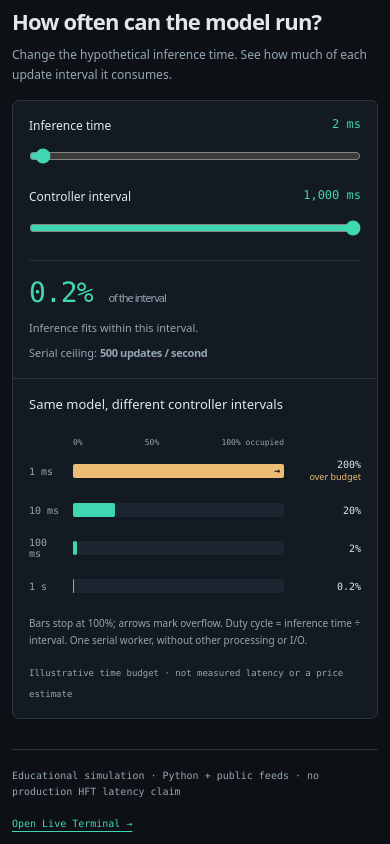
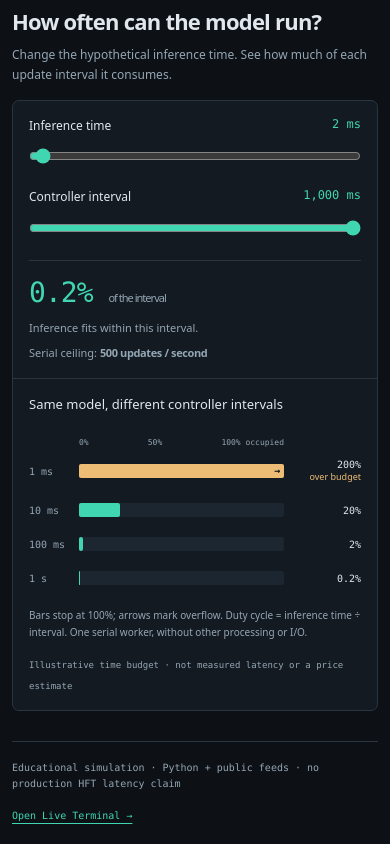
Before and after one commit to degenRobot/hft-deeplearning-poc, a Next.js app in the folder frontend/: page /background in a window 390 px wide. Shown: the part 2201-3045 px from the top of the page. Built offline with nearby package versions, Linux system fonts and the light colour scheme.

Commit message:
Keep inference interval labels readable on mobile

```diff
--- a/frontend/app/background/background.css
+++ b/frontend/app/background/background.css
@@ -289,6 +289,7 @@
 }
 .inference-chart li > span:first-child {
   color: var(--muted);
+  white-space: nowrap;
 }
 .inference-chart li > strong {
   font-weight: 500;
@@ -429,12 +430,12 @@
     grid-template-columns: 64px minmax(0, 1fr);
   }
   .inference-axis {
-    margin-left: 44px;
+    margin-left: 50px;
     margin-right: 77px;
     font-size: 8px;
   }
   .inference-chart li {
-    grid-template-columns: 36px minmax(0, 1fr) 69px;
+    grid-template-columns: 42px minmax(0, 1fr) 69px;
     gap: 8px;
     font-size: 10px;
   }
```
